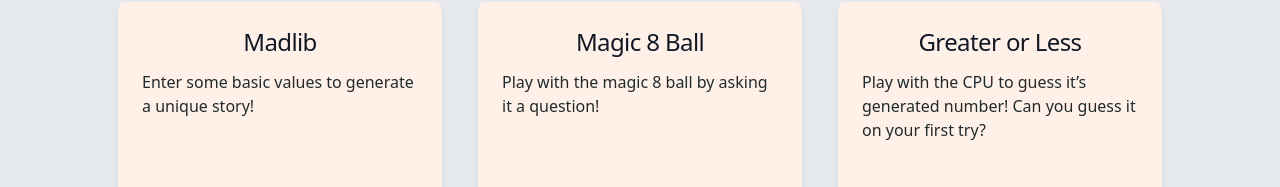
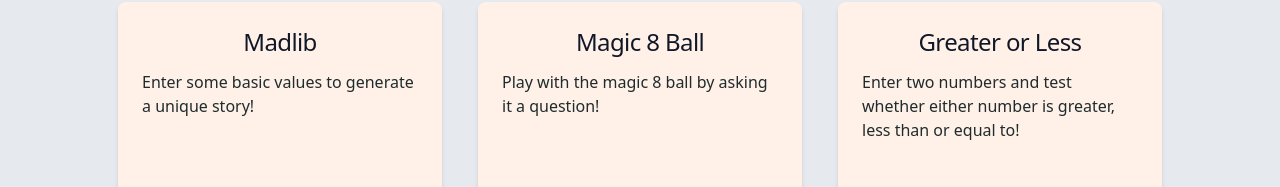
Before and after one commit to dherrera-code/AllForOneBuild, a website built with Vite: page index.html in a window 1280 px wide. Shown: the part 862-1049 px from the top of the page. Built offline with nearby package versions, Linux system fonts and the light colour scheme.

Commit message:
fix description for greater or less to reflect application!

```diff
--- a/index.html
+++ b/index.html
@@ -14,7 +14,7 @@
   <!-- max-w-screen-xl replaced with max-w-7xl -->
   <header class="">
     <div class="py-8 px-4 mx-auto max-w-7xl text-center lg:py-16">
-      <h1 class="mb-4 text-4xl font-extrabold tracking-tight leading-none md:text-5xl lg:text-6xl ">All for One!</h1>
+      <h1 class="mb-4 text-4xl font-extrabold tracking-tight leading-none md:text-5xl lg:text-6xl">All for One!</h1>
       <p class="mb-8 text-lg font-normal lg:text-xl sm:px-16 lg:px-48 ">Here are the first 10 applications I learned to
         create in the CodeStack Academy! These 10 projects are all using API endpoints that I created and hosted via
         Azure! Please enjoy playing with all of my projects !</p>
@@ -124,7 +124,7 @@
       <a href="./Pages/GreaterOrLess.html">
         <h5 class="mb-3 text-2xl tracking-tight text-gray-900 text-center">Greater or Less</h5>
       </a>
-      <p class="mb-3 font-normal">Play with the CPU to guess it’s generated number! Can you guess it on your first try?
+      <p class="mb-3 font-normal">Enter two numbers and test whether either number is greater, less than or equal to!
       </p>
       <div class="flex justify-center">
         <a href="./Pages/GreaterOrLess.html" style="width: 230px; text-align: center;"
```
Also changed, not shown: README.md.
